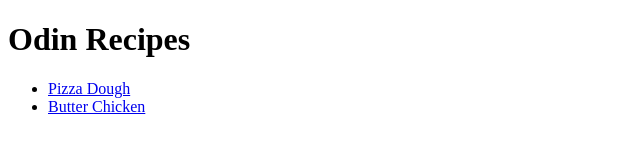
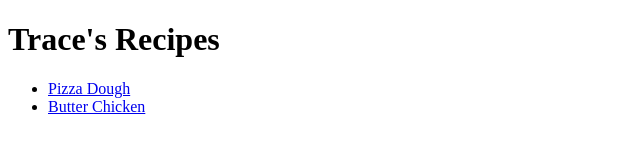
Before and after one commit to tracegoldthorn/odin-recipes, a plain HTML site: page index.html in a window 1280 px wide. Shown: the whole page, without its empty margins (0-640 px from the left). Drawn offline with Linux system fonts and the light colour scheme.

Commit message:
Update Title and Heading to add personalization.

```diff
--- a/index.html
+++ b/index.html
@@ -3,10 +3,10 @@
 <head>
     <meta charset="UTF-8">
     <meta name="viewport" content="width=device-width, initial-scale=1.0">
-    <title>Odin Recipes</title>
+    <title>Trace's Recipes</title>
 </head>
 <body>
-    <h1>Odin Recipes</h1>
+    <h1>Trace's Recipes</h1>
     <ul>
         <li><a href="recipes/pizza-dough.html" target="_blank">Pizza Dough</a></li>
         <li><a href="recipes/butter-chicken.html" target="_blank">Butter Chicken</a></li>
```
